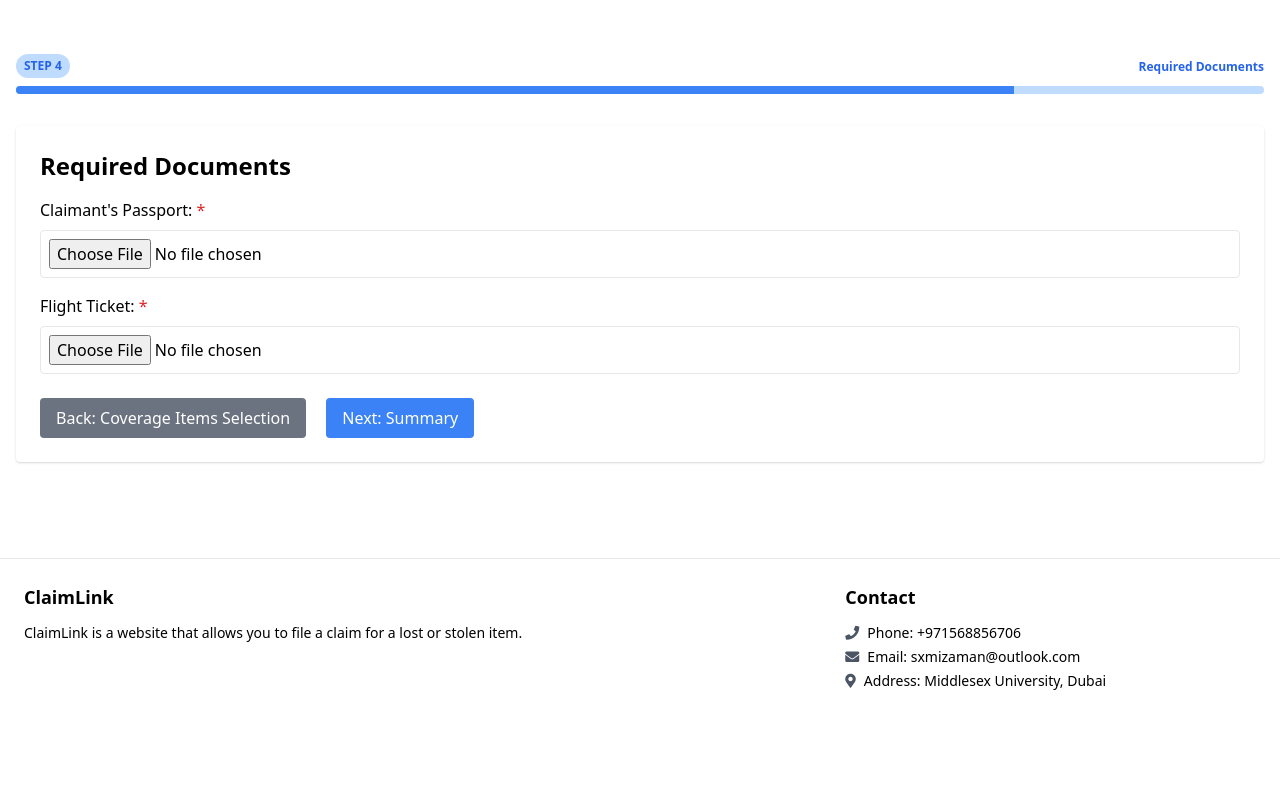
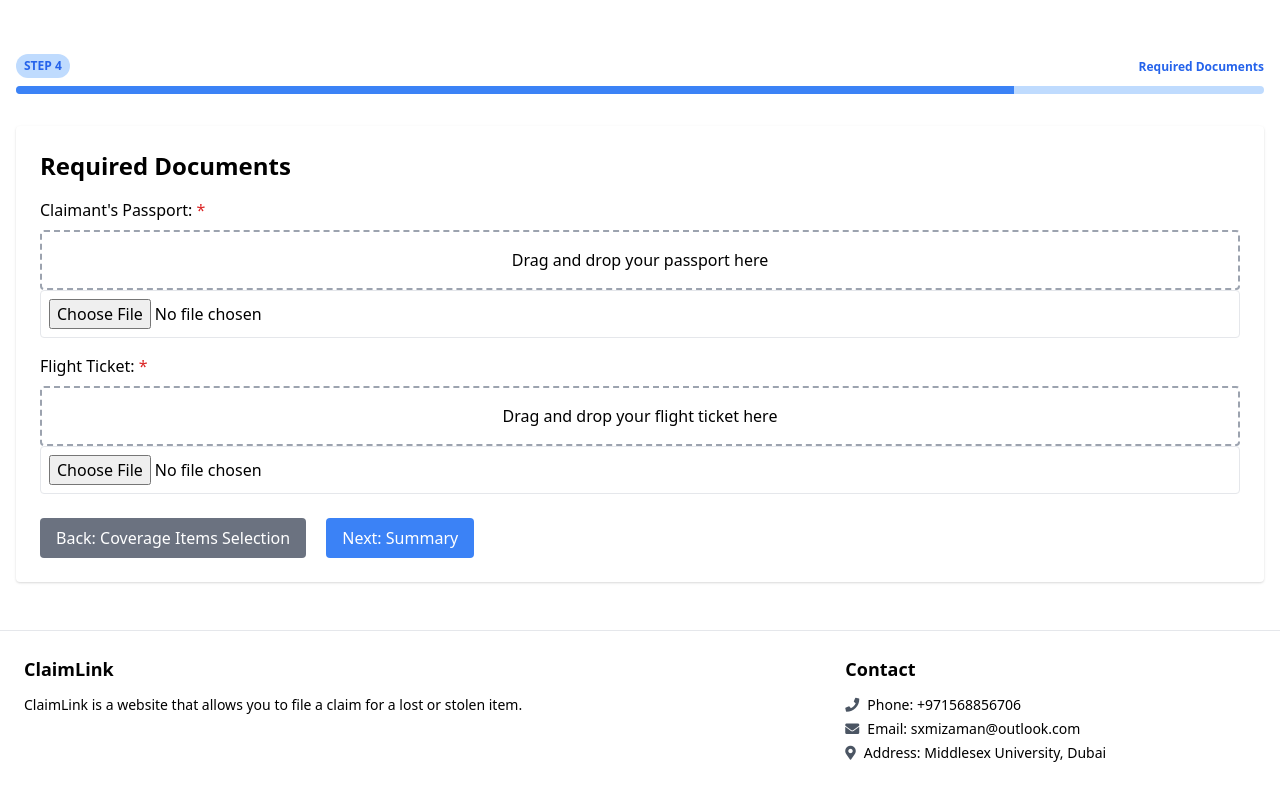
Before and after one commit to samizaman/ClaimLink, a Django app: page /required-documents/ in a window 1280 px wide. Shown: the part 81-872 px from the top of the page. Before the commit the page ends 771 px from the top, so only its background shows below. Run offline with Django 4.2, Linux system fonts and the light colour scheme; some libraries are stand-ins or nearby versions.

Commit message:
document upload now support drag and drop

```diff
--- a/templates/required_documents.html
+++ b/templates/required_documents.html
@@ -32,12 +32,18 @@
             <div class="mb-4">
                 <label for="{{ form.passport.auto_id }}" class="block mb-2">Claimant's Passport: <span
                         class="text-red-600">*</span></label>
+                <div class="border-dashed border-2 border-gray-400 rounded p-4" id="passport-drop-zone">
+                    <p class="text-center">Drag and drop your passport here</p>
+                </div>
                 {{ form.passport }}
             </div>
 
             <div class="mb-4">
                 <label for="{{ form.flight_ticket.auto_id }}" class="block mb-2">Flight Ticket: <span
                         class="text-red-600">*</span></label>
+                <div class="border-dashed border-2 border-gray-400 rounded p-4" id="flight-ticket-drop-zone">
+                    <p class="text-center">Drag and drop your flight ticket here</p>
+                </div>
                 {{ form.flight_ticket }}
             </div>
 
@@ -45,10 +51,12 @@
                 <div class="mb-4">
                     <label for="{{ form.baggage_tag.auto_id }}" class="block mb-2">Baggage Tag: <span
                             class="text-red-600">*</span></label>
+                    <div class="border-dashed border-2 border-gray-400 rounded p-4" id="baggage-tag-drop-zone">
+                        <p class="text-center">Drag and drop your baggage tag here</p>
+                    </div>
                     {{ form.baggage_tag }}
                 </div>
             {% endif %}
-
 
             <div class="mt-6">
                 <button type="button" onclick="window.history.back()"
@@ -63,4 +71,44 @@
             </div>
         </form>
     </div>
+
+    <script>
+        function setupDropZone(dropZoneElement, inputElement) {
+            dropZoneElement.addEventListener('dragover', (e) => {
+                e.preventDefault();
+                dropZoneElement.classList.add('bg-gray-100');
+            });
+
+            dropZoneElement.addEventListener('dragleave', () => {
+                dropZoneElement.classList.remove('bg-gray-100');
+            });
+
+            dropZoneElement.addEventListener('drop', (e) => {
+                e.preventDefault();
+                dropZoneElement.classList.remove('bg-gray-100');
+
+                const files = e.dataTransfer.files;
+                if (files.length) {
+                    inputElement.files = files;
+                }
+            });
+        }
+
+        document.addEventListener('DOMContentLoaded', () => {
+            const passportDropZone = document.getElementById('passport-drop-zone');
+            const passportInput = document.querySelector('#{{ form.passport.auto_id }}');
+            setupDropZone(passportDropZone, passportInput);
+
+            const flightTicketDropZone = document.getElementById('flight-ticket-drop-zone');
+            const flightTicketInput = document.querySelector('#{{ form.flight_ticket.auto_id }}');
+            setupDropZone(flightTicketDropZone, flightTicketInput);
+
+            {% if 'Baggage Delay' in selected_coverage_items or 'Baggage Loss' in selected_coverage_items %}
+                const baggageTagDropZone = document.getElementById('baggage-tag-drop-zone');
+                const baggageTagInput = document.querySelector('#{{ form.baggage_tag.auto_id }}');
+                setupDropZone(baggageTagDropZone, baggageTagInput);
+            {% endif %}
+        });
+    </script>
+
 {% endblock %}
```
